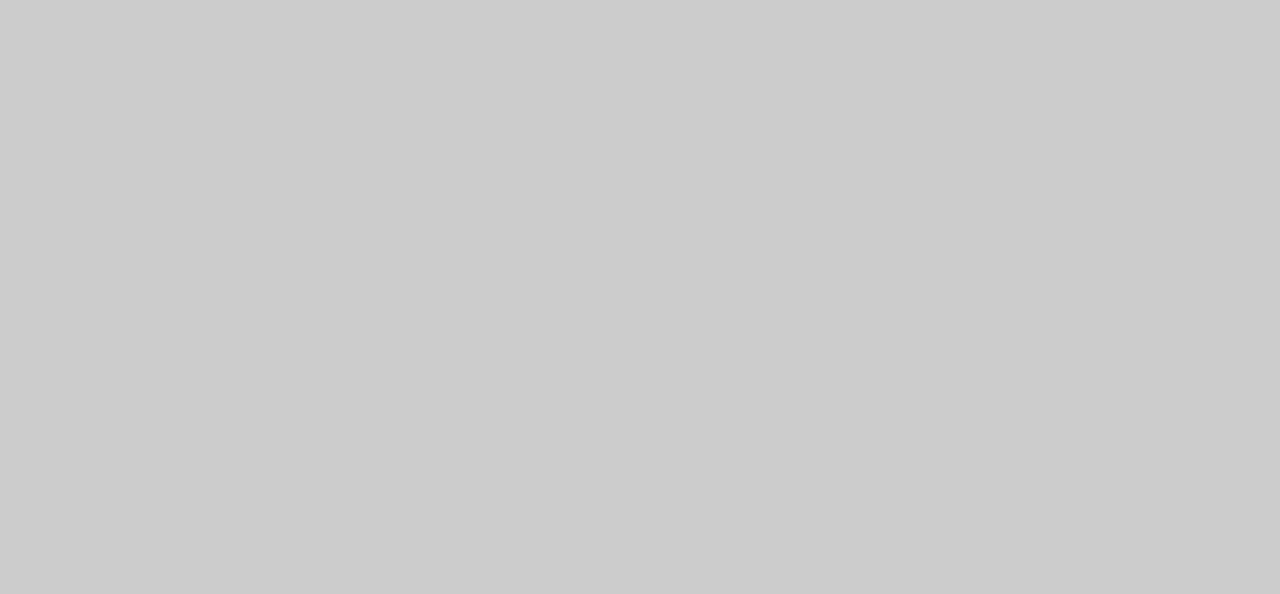
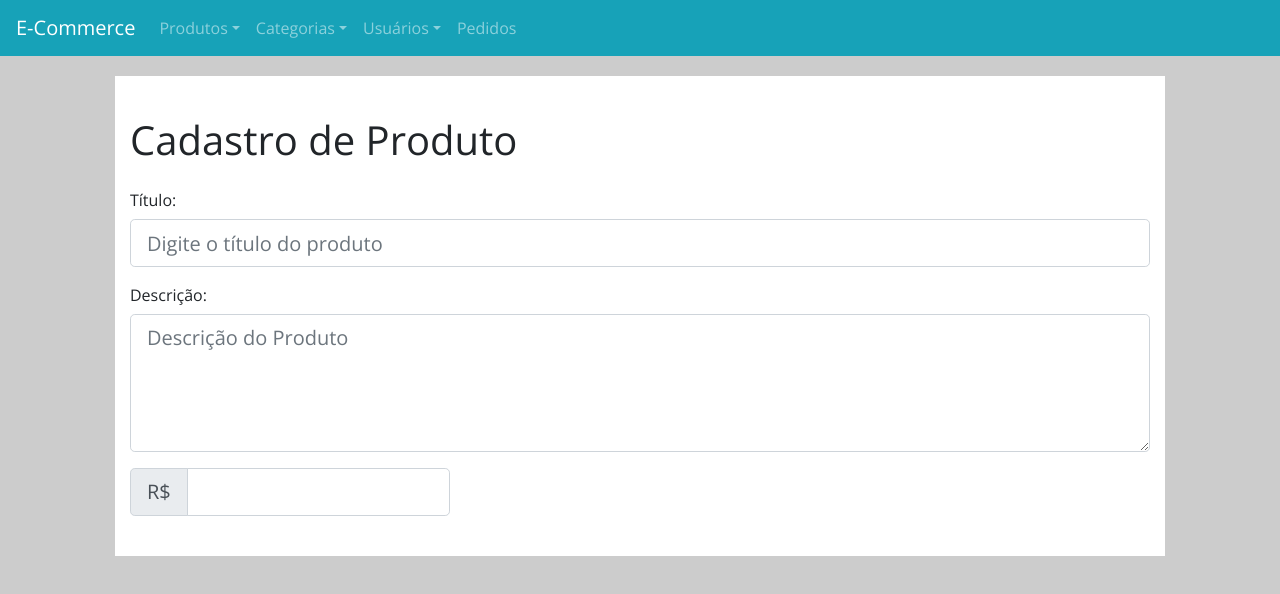
Before and after one commit to rodrigopulse/dashboard-ecommerce, a Vue app: page /produto/cadastra in a window 1280 px wide. Shown: the top 594 px of the page. Built offline with nearby package versions, Linux system fonts and the light colour scheme; sample sign-in values are in the browser's storage; the HTML template or start-up script is replaced by a standard one.

Commit message:
primeiros inputs para o cadastro do produto

```diff
--- a/src/components/Header.vue
+++ b/src/components/Header.vue
@@ -9,7 +9,7 @@
         <b-navbar-nav>
 
           <b-nav-item-dropdown text="Produtos" left>
-            <b-dropdown-item href="#">Adicionar</b-dropdown-item>
+            <b-dropdown-item href="/produto/cadastra">Adicionar</b-dropdown-item>
             <b-dropdown-item href="#">Editar</b-dropdown-item>
           </b-nav-item-dropdown>
 
--- a/src/router/index.js
+++ b/src/router/index.js
@@ -5,6 +5,8 @@ import VueRouter from 'vue-router'
 import Login from '../views/Login'
 import Content from '../views/Content'
 import Home from '../views/Home'
+//Produtos
+import ProdutoCadastra from '../views/ProdutoCadastra'
 
 Vue.use(VueRouter);
 
@@ -20,6 +22,17 @@ const routes = [
         components: {
           default: Content,
           content: Home
+        },
+        meta: {
+          precisaAutenticacao: true,
+        }
+      },
+      {
+        path: "/produto/cadastra",
+        name: "Cadastro de Produo",
+        components: {
+          default: Content,
+          content: ProdutoCadastra
         },
         meta: {
           precisaAutenticacao: true,
--- a/src/views/Home.vue
+++ b/src/views/Home.vue
@@ -7,3 +7,10 @@
     </div>
   </div>
 </template>
+<script>
+export default {
+  created () {
+    document.title = "E-commerce - Home";
+  },
+}
+</script>
--- /dev/null
+++ b/src/views/ProdutoCadastra.vue
@@ -0,0 +1,79 @@
+<template>
+  <div class="container">
+
+    <div class="row">
+      <div class="col-12">
+        <h1>Cadastro de Produto</h1>
+      </div>
+    </div>
+
+    <div class="row">
+      <div class="col-12 mt-3">
+        <b-form @submit.prevent="onSubmit">
+
+          <b-form-group
+            id="titulo"
+            label="Título:"
+          >
+            <b-form-input
+              v-model="form.titulo"
+              required
+              size="lg"
+              placeholder="Digite o título do produto"
+            ></b-form-input>
+          </b-form-group>
+
+          <b-form-group
+            id="descricao"
+            label="Descrição:"
+          >
+            <b-form-textarea
+              size="lg"
+              v-model="form.descricao"
+              placeholder="Descrição do Produto"
+              rows="4"
+            ></b-form-textarea>
+          </b-form-group>
+
+          <div class="row">
+            <div class="col-4">
+
+              <b-input-group size="lg" prepend="R$">
+                <b-form-input
+                  v-model="form.preco"
+                  required
+                  size="lg"
+                ></b-form-input>
+              </b-input-group>
+
+            </div>
+          </div>
+
+        </b-form>
+      </div>
+    </div>
+  </div>
+</template>
+<script>
+export default {
+  data() {
+    return {
+      form: {
+        titulo: '',
+        descricao: ''
+      },
+      alerta: false,
+      alertaMensagem: '',
+      alertaTipo: ''
+    }
+  },
+  created () {
+    document.title = "E-commerce - Cadastro de Produto";
+  },
+  methods: {
+    onsSubmit() {
+
+    }
+  }
+}
+</script>
```
